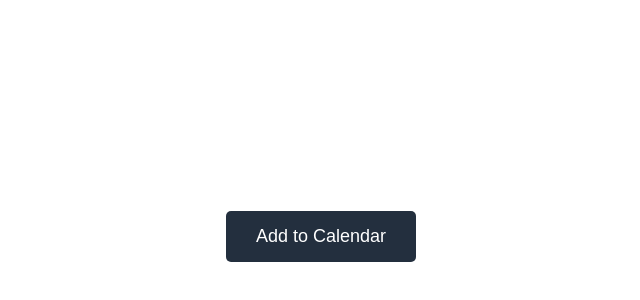
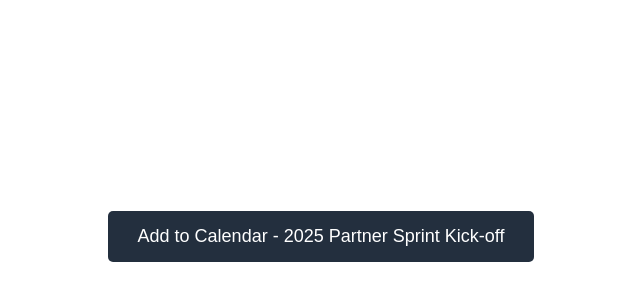
Before and after one commit to Janeeffect/calander-partnersprint, a plain HTML site: page index.html in a window 1280 px wide. Shown: the part 164-464 px from the top of the page, without its empty margins (319-959 px from the left). Drawn offline with Linux system fonts and the light colour scheme.

Commit message:
Update index.html

```diff
--- a/index.html
+++ b/index.html
@@ -28,7 +28,7 @@
 </head>
 <body>
     <a href="test-calander.ics" class="button" download>
-        Add to Calendar
+        Add to Calendar - 2025 Partner Sprint Kick-off
     </a>
 </body>
 </html>
```
